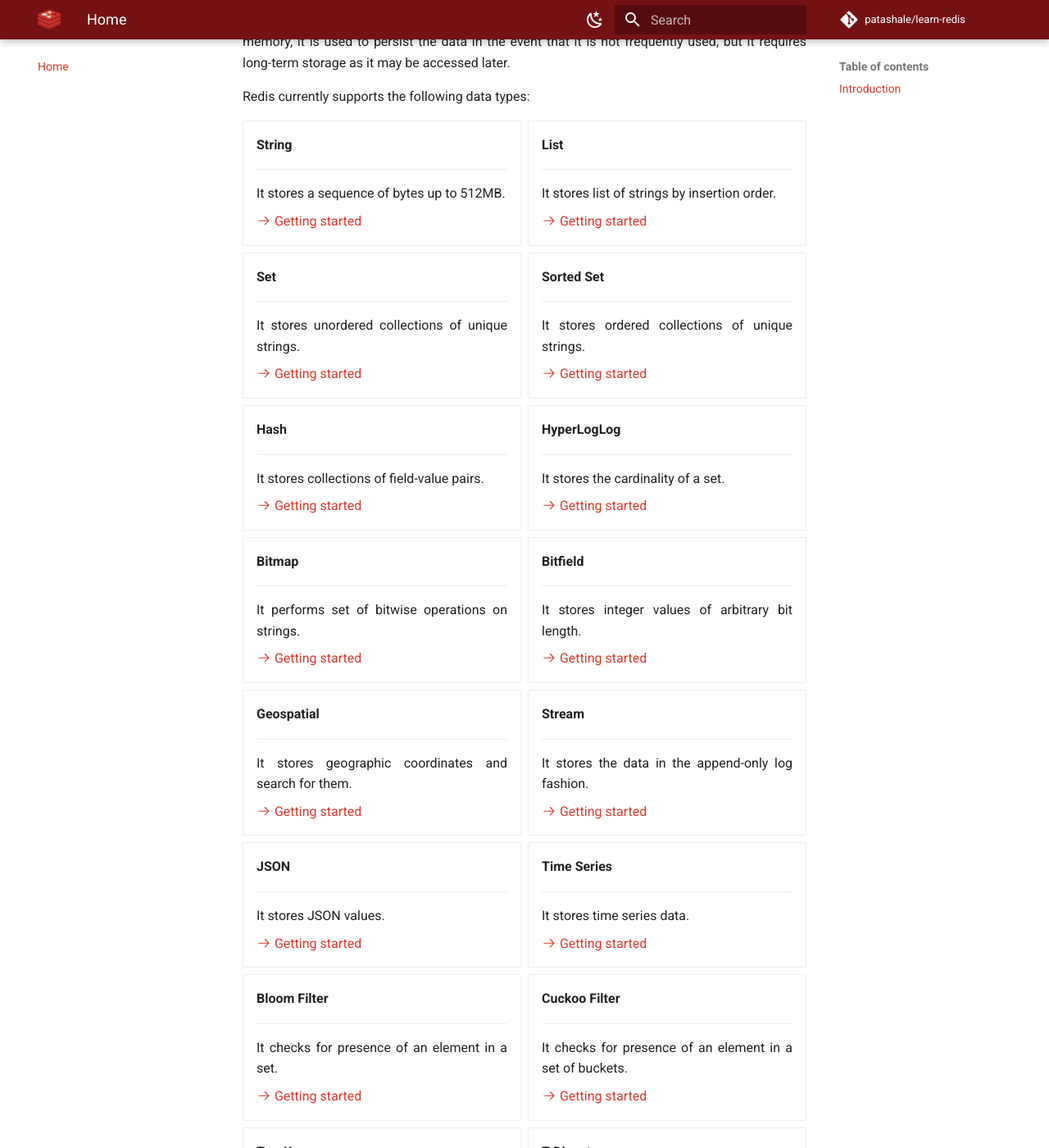
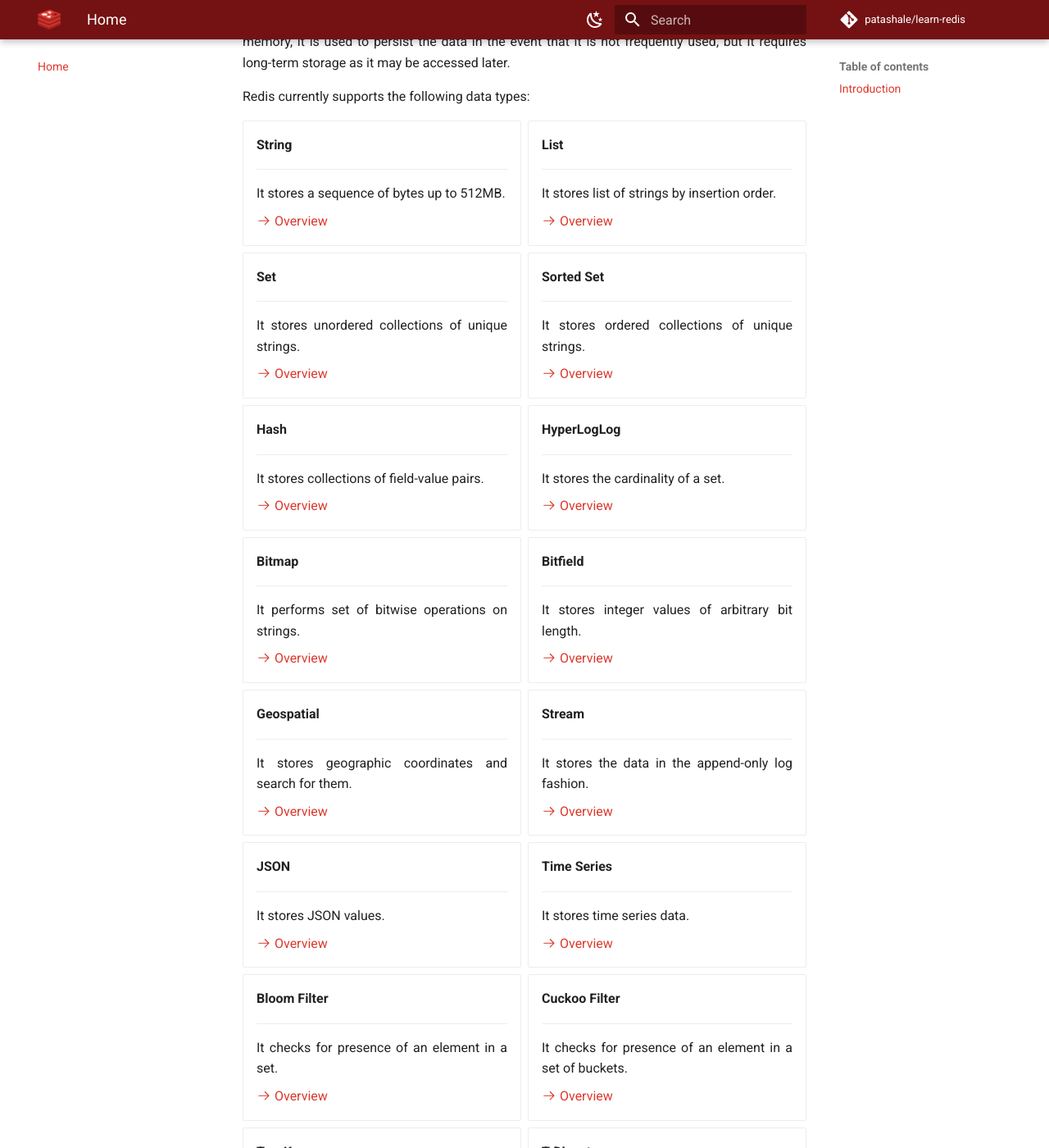
Before and after one commit to patashale/learn-valkey, an MkDocs documentation site: the page built from docs/index.md, in a window 1280 px wide and 1400 px high, scrolled down 359 px. Shown: the whole window at 82% size. Built offline with MkDocs 1.6.1 and Material for MkDocs 9.7.7, drawn with Linux system fonts in a browser that asks for light colours; comment, search, counter and statistics services are not loaded; some of the changed text lies outside the part shown.

Commit message:
use Overview instead of Getting Started

```diff
--- a/docs/index.md
+++ b/docs/index.md
@@ -15,7 +15,7 @@
 
     It stores a sequence of bytes up to 512MB.
 
-    [:octicons-arrow-right-24: Getting started](en/data-types/string.md)
+    [:octicons-arrow-right-24: Overview](en/data-types/string.md)
 
 -   __List__
 
@@ -23,7 +23,7 @@
 
     It stores list of strings by insertion order.
 
-    [:octicons-arrow-right-24: Getting started](en/data-types/list.md)
+    [:octicons-arrow-right-24: Overview](en/data-types/list.md)
 
 -  __Set__
 
@@ -31,7 +31,7 @@
 
     It stores unordered collections of unique strings.
 
-    [:octicons-arrow-right-24: Getting started](en/data-types/set.md)
+    [:octicons-arrow-right-24: Overview](en/data-types/set.md)
 
 
 -   __Sorted Set__
@@ -40,7 +40,7 @@
 
     It stores ordered collections of unique strings.
 
-    [:octicons-arrow-right-24: Getting started](en/data-types/sorted-set.md)
+    [:octicons-arrow-right-24: Overview](en/data-types/sorted-set.md)
 
 -  __Hash__
 
@@ -48,7 +48,7 @@
 
     It stores collections of field-value pairs.
 
-    [:octicons-arrow-right-24: Getting started](en/data-types/hash.md)
+    [:octicons-arrow-right-24: Overview](en/data-types/hash.md)
 
 -   __HyperLogLog__
 
@@ -56,7 +56,7 @@
 
     It stores the cardinality of a set.
 
-    [:octicons-arrow-right-24: Getting started](en/data-types/hyperloglog.md)
+    [:octicons-arrow-right-24: Overview](en/data-types/hyperloglog.md)
 
 -  __Bitmap__
 
@@ -64,7 +64,7 @@
 
     It performs set of bitwise operations on strings.
 
-    [:octicons-arrow-right-24: Getting started](en/data-types/bitmap.md)
+    [:octicons-arrow-right-24: Overview](en/data-types/bitmap.md)
 
 
 -   __Bitfield__
@@ -73,7 +73,7 @@
 
     It stores integer values of arbitrary bit length.
 
-    [:octicons-arrow-right-24: Getting started](en/data-types/bitfield.md)
+    [:octicons-arrow-right-24: Overview](en/data-types/bitfield.md)
 
 -  __Geospatial__
 
@@ -81,7 +81,7 @@
 
     It stores geographic coordinates and search for them.
 
-    [:octicons-arrow-right-24: Getting started](en/data-types/geospatial.md)
+    [:octicons-arrow-right-24: Overview](en/data-types/geospatial.md)
 
 -   __Stream__
 
@@ -89,7 +89,7 @@
 
     It stores the data in the append-only log fashion.
 
-    [:octicons-arrow-right-24: Getting started](en/data-types/stream.md)
+    [:octicons-arrow-right-24: Overview](en/data-types/stream.md)
 
 -   __JSON__
 
@@ -97,7 +97,7 @@
 
     It stores JSON values.
 
-    [:octicons-arrow-right-24: Getting started](en/data-types/json.md)
+    [:octicons-arrow-right-24: Overview](en/data-types/json.md)
 
 -  __Time Series__
 
@@ -105,7 +105,7 @@
 
     It stores time series data.
 
-    [:octicons-arrow-right-24: Getting started](en/data-types/time-series.md)
+    [:octicons-arrow-right-24: Overview](en/data-types/time-series.md)
 
 
 -   __Bloom Filter__
@@ -114,7 +114,7 @@
 
     It checks for presence of an element in a set.
 
-    [:octicons-arrow-right-24: Getting started](en/data-types/bloom-filter.md)
+    [:octicons-arrow-right-24: Overview](en/data-types/bloom-filter.md)
 
 -  __Cuckoo Filter__
 
@@ -122,7 +122,7 @@
 
     It checks for presence of an element in a set of buckets.
 
-    [:octicons-arrow-right-24: Getting started](en/data-types/cuckoo-filter.md)
+    [:octicons-arrow-right-24: Overview](en/data-types/cuckoo-filter.md)
 
 
 -  __Top-K__
@@ -131,7 +131,7 @@
 
     It allows you to find the most frequent items in a data stream.
 
-    [:octicons-arrow-right-24: Getting started](en/data-types/top-k.md)
+    [:octicons-arrow-right-24: Overview](en/data-types/top-k.md)
 
 
 -   __T-Digest__
@@ -140,7 +140,7 @@
 
     It allows you to estimate the percentile of a data stream.
 
-    [:octicons-arrow-right-24: Getting started](en/data-types/t-digest.md)
+    [:octicons-arrow-right-24: Overview](en/data-types/t-digest.md)
 
 -   __Count-min Sketch__
 
@@ -148,7 +148,7 @@
 
     It estimates the frequency of an element in a data stream.
 
-    [:octicons-arrow-right-24: Getting started](en/data-types/count-min-sketch.md)
+    [:octicons-arrow-right-24: Overview](en/data-types/count-min-sketch.md)
 
 -   __Pub/Sub__
 
@@ -156,6 +156,6 @@
 
     It stores the data in publish-subscribe messaging pattern.
 
-    [:octicons-arrow-right-24: Getting started](en/data-types/pub-sub.md)
+    [:octicons-arrow-right-24: Overview](en/data-types/pub-sub.md)
 
 </div>
```
